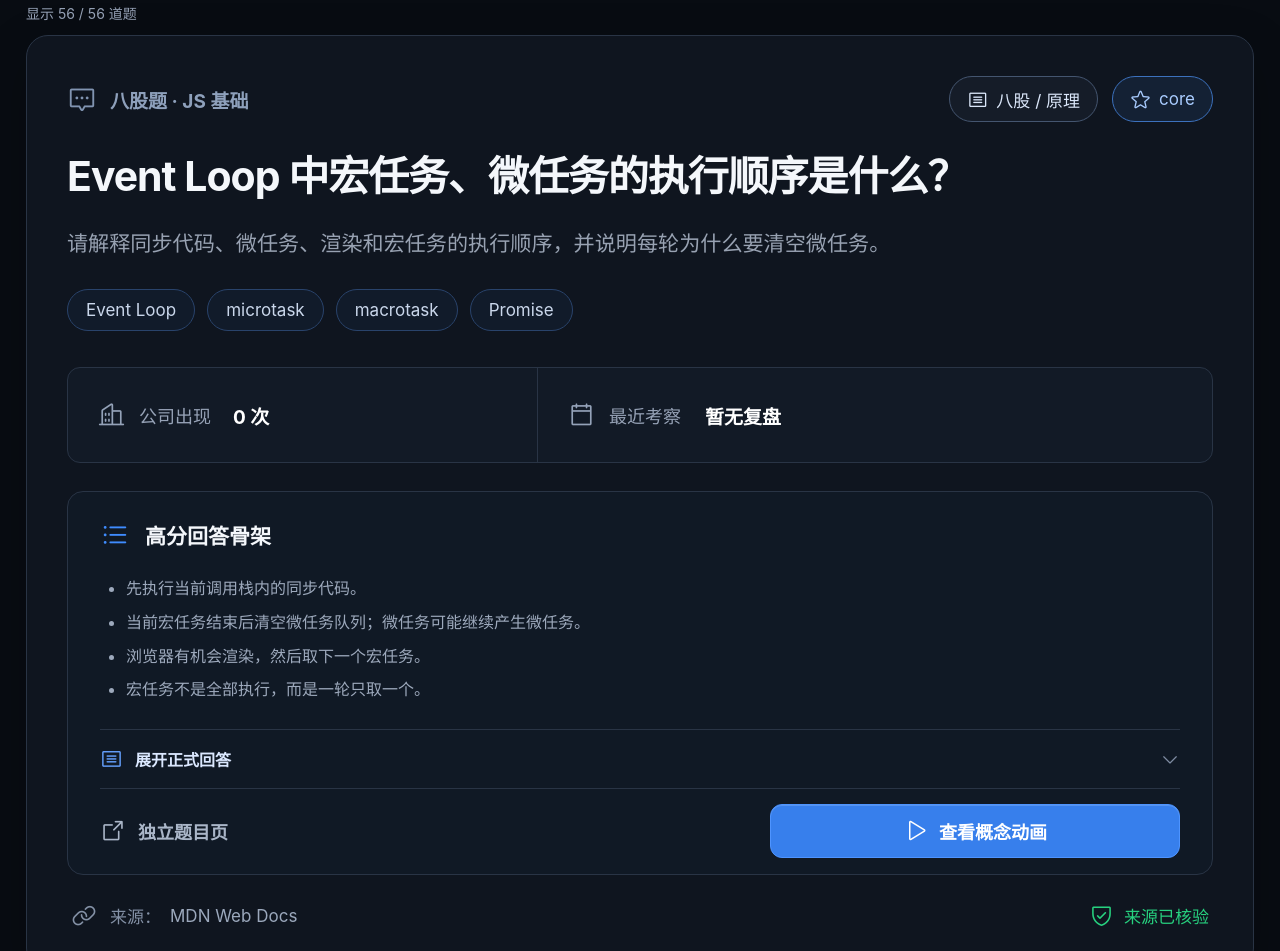
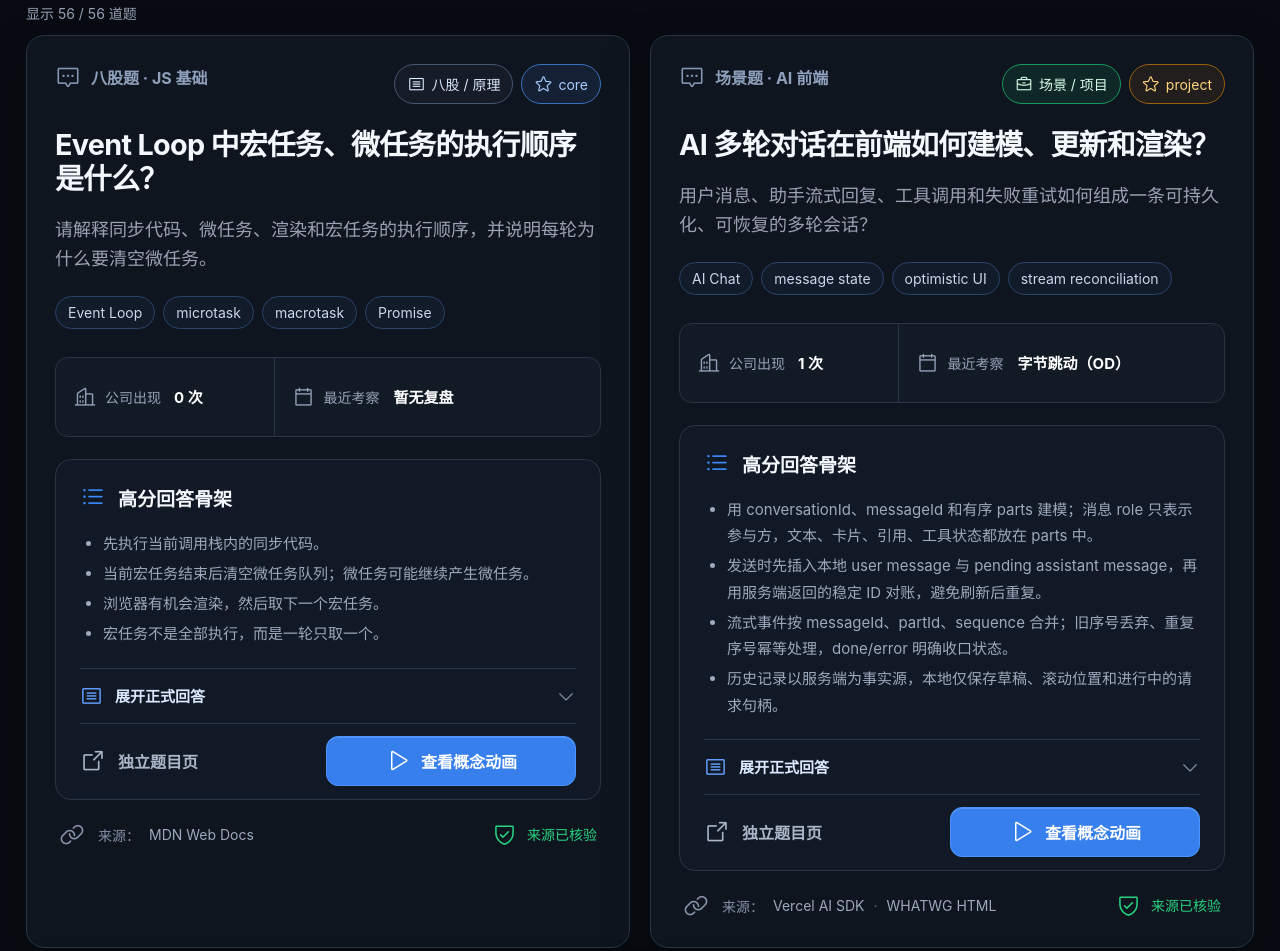
Before and after one commit to luiszengii/frontend-interview-concept-animations, a website: page question-bank.html in a window 1280 px wide. Shown: the part 554-1505 px from the top of the page. Drawn offline with nearby package versions, Linux system fonts and the light colour scheme.

Commit message:
add two-column question grid

```diff
--- a/assets/question-bank.css
+++ b/assets/question-bank.css
@@ -31,6 +31,16 @@ body{margin:0;background:var(--bg);color:var(--txt);font-family:-apple-system,Bl
 
 .empty{grid-column:1/-1;text-align:center;padding:42px 12px;color:var(--sub);border:1px dashed var(--line);border-radius:13px}.load-error{border:1px solid var(--warn);background:rgba(245,158,11,.08);padding:18px;border-radius:13px;color:#ffe8b5}footer{border-top:1px solid var(--line);color:var(--sub);font-size:13px;text-align:center;padding:24px 16px 38px}code{color:#c9d8f7}
 
+@media(min-width:1280px){
+  .question-list{grid-template-columns:repeat(2,minmax(0,1fr));gap:20px}
+  .card{padding:28px;border-radius:18px}
+  .card-kicker{align-items:flex-start;gap:12px;margin-bottom:24px}.card-kicker-copy{gap:10px;font-size:16px}.card-kicker-copy i{font-size:26px}.card-badges{gap:8px}.badge{gap:6px;min-height:40px;padding:0 12px;font-size:14px}.badge i{font-size:18px}
+  .card h2{font-size:clamp(28px,2.25vw,36px);letter-spacing:-.7px}.prompt{font-size:18px;line-height:1.6;margin:20px 0 22px}.tags{gap:8px}.tag{font-size:14px;padding:7px 12px}
+  .company-strip{grid-template-columns:.8fr 1.2fr;margin:28px 0 22px}.company-strip>div{gap:9px;min-height:78px;padding:0 18px;font-size:14px}.company-strip i{font-size:22px}.company-strip strong{font-size:15px;margin-left:4px}.company-strip>div:nth-child(2) strong{margin-left:5px}
+  .answer-panel{padding:24px 24px 0}.answer-heading{gap:12px}.answer-heading i{font-size:26px}.answer-heading h3{font-size:19px}.answer-panel>ul{margin:20px 0;padding-left:23px;font-size:15px;line-height:1.75}.full-answer summary{min-height:54px;font-size:15px}.full-answer-body{font-size:15px}
+  .card-actions{min-height:76px;gap:14px}.card-actions a{min-height:50px;font-size:16px}.animation-button{min-width:250px;padding:0 22px}.card-footer{align-items:flex-start;flex-wrap:wrap;gap:14px;padding-top:22px}.source-publishers{font-size:14px}.status{margin-left:auto;font-size:14px}
+}
+
 @media(max-width:900px){
   .shell{width:min(100% - 28px,1440px);padding-top:40px}.filters{grid-template-columns:1fr 1fr}.filters label:first-child{grid-column:1/-1}.card{padding:28px}.card-kicker{align-items:flex-start}.company-strip{grid-template-columns:1fr}.company-strip>div+div{border-left:0;border-top:1px solid var(--line)}.animation-button{min-width:260px}
 }
```
Also changed, not shown: CHANGELOG.md.
